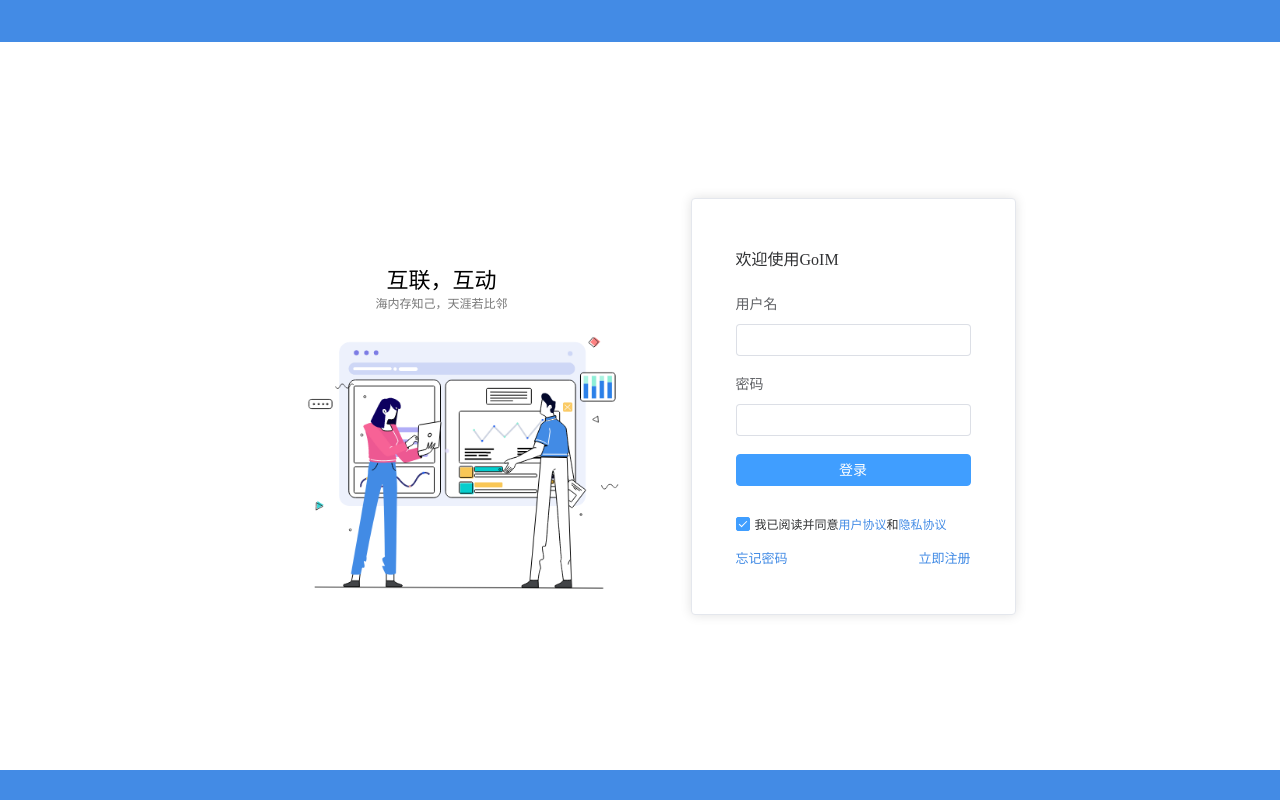
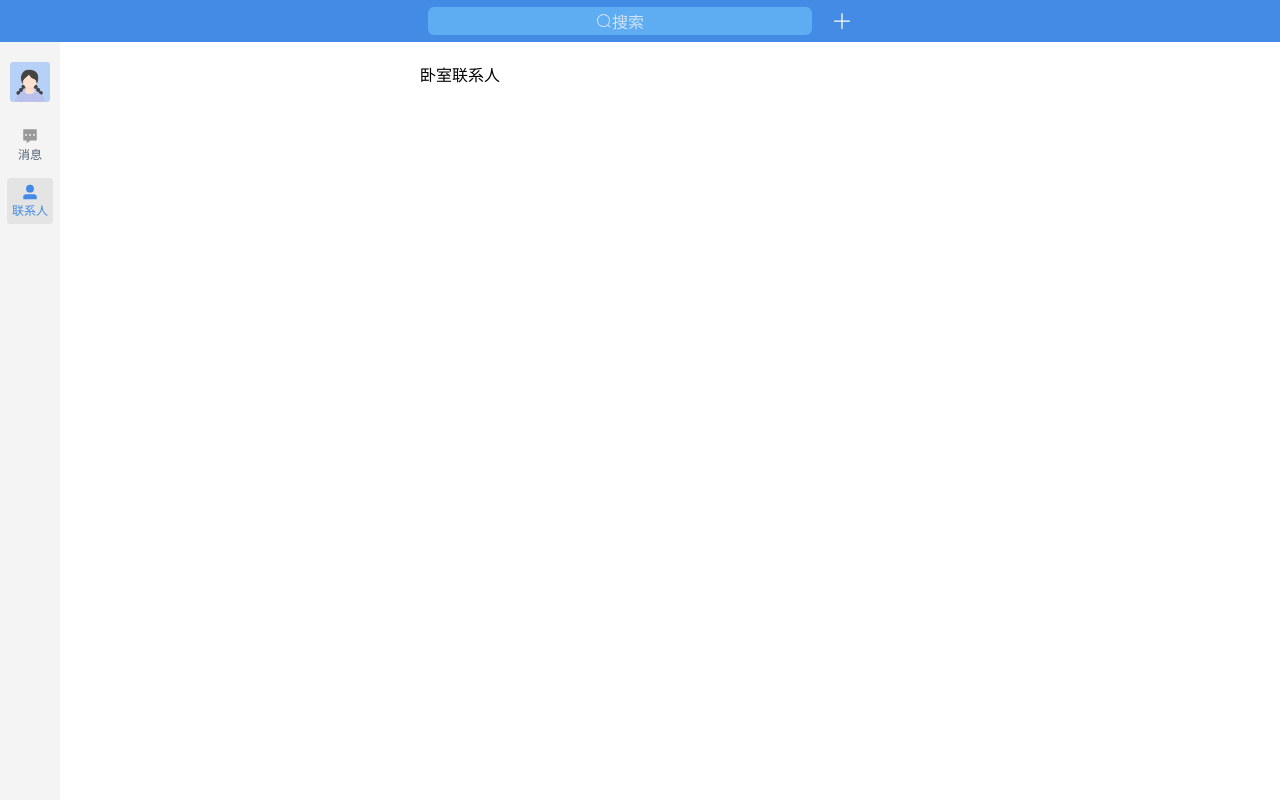
Before and after one commit to yuizhixiaocaiji/vue-IM-client, a Vue app: page /home/contacts in a window 1280 px wide. Built offline with nearby package versions, Linux system fonts and the light colour scheme.

Commit message:
完成路由切换

```diff
--- a/src/App.less
+++ b/src/App.less
@@ -11,3 +11,7 @@ body,
   padding: 0;
   box-sizing: border-box;
 }
+
+ul li {
+  list-style: none;
+}
--- a/src/components/MyAvatar.vue
+++ b/src/components/MyAvatar.vue
@@ -1,7 +1,7 @@
 <template>
   <el-avatar
     shape="square"
-    fit="fit"
+    fit="cover"
     :src="mySrc"
     :style="{ minWidth: `${props.size ?? 42}px` }"
   />
--- a/src/pages/home/Home.vue
+++ b/src/pages/home/Home.vue
@@ -5,23 +5,32 @@
         <SearchBar></SearchBar>
       </el-header>
       <el-container>
-        <el-aside width="400px">
-          <UserAsideBar></UserAsideBar>
-          <UserList></UserList>
-        </el-aside>
-        <el-main>
-          <MessageShower></MessageShower>
-        </el-main>
+        <UserAsideBar
+          :classObjectName="classObjectName"
+          @changeMenu="changeMenu"
+        ></UserAsideBar>
+        <router-view></router-view>
       </el-container>
     </el-container>
   </div>
 </template>
 
 <script setup lang="ts">
+import UserAsideBar from "./components/UserAsideBar.vue";
 import SearchBar from "../../components/SearchBar.vue";
-import UserAsideBar from "./components/UserAsideBar.vue";
-import UserList from "./message/UserList.vue";
-import MessageShower from "./message/MessageShower.vue";
+import { useRouter } from "vue-router";
+import { ref } from "vue";
+
+const router = useRouter();
+
+const classObjectName = ref("message");
+
+classObjectName.value = <string>router.currentRoute.value.name;
+
+function changeMenu(menuName) {
+  classObjectName.value = menuName;
+  router.push(`/home/${classObjectName.value}`);
+}
 </script>
 
 <style lang="less" scoped>
@@ -35,8 +44,4 @@ import MessageShower from "./message/MessageShower.vue";
   justify-content: center;
   background: #438be5;
 }
-
-.el-aside {
-  background: pink;
-}
 </style>
--- a/src/pages/home/components/UserAsideBar.vue
+++ b/src/pages/home/components/UserAsideBar.vue
@@ -1,11 +1,34 @@
 <template>
   <article class="layout-aside-child">
-    <MyAvatar :src="'ic_avatar_02'"></MyAvatar>
+    <MyAvatar :src="'ic_avatar_02'" :size="36"></MyAvatar>
+    <ul class="layout-tool-tip">
+      <li :class="msgIsActive" @click="$emit('changeMenu', 'message')">
+        <el-icon size="18px" color="#999"><Comment /></el-icon
+        ><span class="tool-tip-text">消息</span>
+      </li>
+      <li :class="catIsActive" @click="$emit('changeMenu', 'contacts')">
+        <el-icon size="18px" color="#999"><UserFilled /></el-icon
+        ><span class="tool-tip-text">联系人</span>
+      </li>
+    </ul>
   </article>
 </template>
 
 <script setup>
 import MyAvatar from "@/components/MyAvatar.vue";
+import { ref, computed, watch } from "vue";
+
+const props = defineProps(["classObjectName"]);
+
+const emit = defineEmits(["changeMenu"]);
+
+const msgIsActive = computed(() => {
+  return props.classObjectName === "message" ? "active" : "";
+});
+
+const catIsActive = computed(() => {
+  return props.classObjectName === "contacts" ? "active" : "";
+});
 </script>
 
 <style lang="less" scoped>
@@ -18,4 +41,34 @@ import MyAvatar from "@/components/MyAvatar.vue";
   background: #f4f4f4;
   padding-top: 20px;
 }
+
+.layout-tool-tip {
+  padding-top: 20px;
+
+  li {
+    display: flex;
+    flex-direction: column;
+    align-items: center;
+    margin-bottom: 10px;
+    border-radius: 4px;
+    padding: 5px;
+    cursor: pointer;
+
+    span {
+      font-size: 12px;
+    }
+  }
+}
+.tool-tip-text {
+  color: #515e70;
+}
+
+.active {
+  background: #e4e4e4;
+
+  .el-icon,
+  .tool-tip-text {
+    color: #428be5;
+  }
+}
 </style>
--- /dev/null
+++ b/src/pages/home/contacts/ContactsHolder.vue
@@ -0,0 +1,8 @@
+<template>
+  <el-aside width="340px"></el-aside>
+  <el-main> 卧室联系人 </el-main>
+</template>
+
+<script setup></script>
+
+<style lang="less" scoped></style>
--- /dev/null
+++ b/src/pages/home/message/MessageHolder.vue
@@ -0,0 +1,20 @@
+<template>
+  <el-aside width="340px">
+    <UserList></UserList>
+  </el-aside>
+  <el-main>
+    <MessageShower></MessageShower>
+  </el-main>
+</template>
+
+<script setup>
+import UserAsideBar from "../components/UserAsideBar.vue";
+import UserList from "./UserList.vue";
+import MessageShower from "./MessageShower.vue";
+</script>
+
+<style lang="less" scoped>
+.el-aside {
+  border-right: 1px solid #eee;
+}
+</style>
--- a/src/pages/home/message/UserList.vue
+++ b/src/pages/home/message/UserList.vue
@@ -1,6 +1,4 @@
-<template>
-  <div></div>
-</template>
+<template></template>
 
 <script setup></script>
 
--- a/src/route/index.ts
+++ b/src/route/index.ts
@@ -1,6 +1,8 @@
-import { createRouter, createWebHashHistory } from "vue-router";
+import { createRouter, createWebHistory } from "vue-router";
 import Login from "../pages/login/Login.vue";
 import Home from "../pages/home/Home.vue";
+import MessageHolder from "@/pages/home/message/MessageHolder.vue";
+import ContactsHolder from "@/pages/home/contacts/ContactsHolder.vue";
 
 const routes = [
   {
@@ -10,13 +12,29 @@ const routes = [
   },
   {
     path: "/home",
-    name: "Home",
     component: Home,
+    children: [
+      {
+        path: "",
+        name: "message",
+        component: MessageHolder,
+      },
+      {
+        path: "message",
+        name: "message",
+        component: MessageHolder,
+      },
+      {
+        path: "contacts",
+        name: "contacts",
+        component: ContactsHolder,
+      },
+    ],
   },
 ];
 
 const router = createRouter({
-  history: createWebHashHistory(),
+  history: createWebHistory(),
   routes,
 });
 
```
